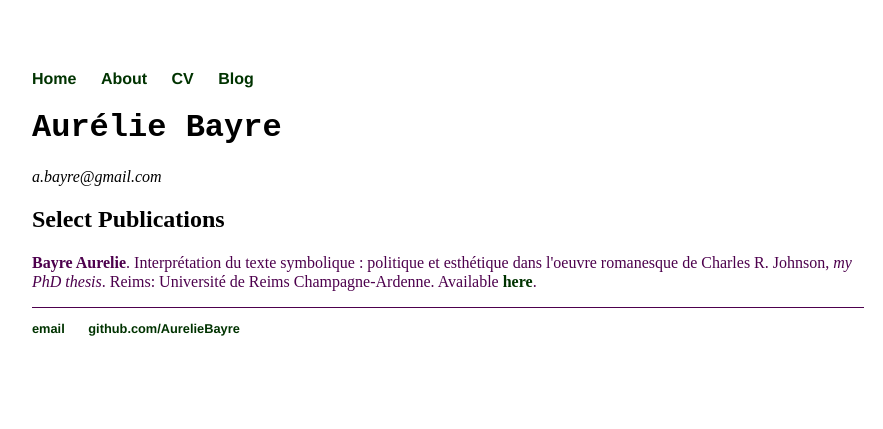
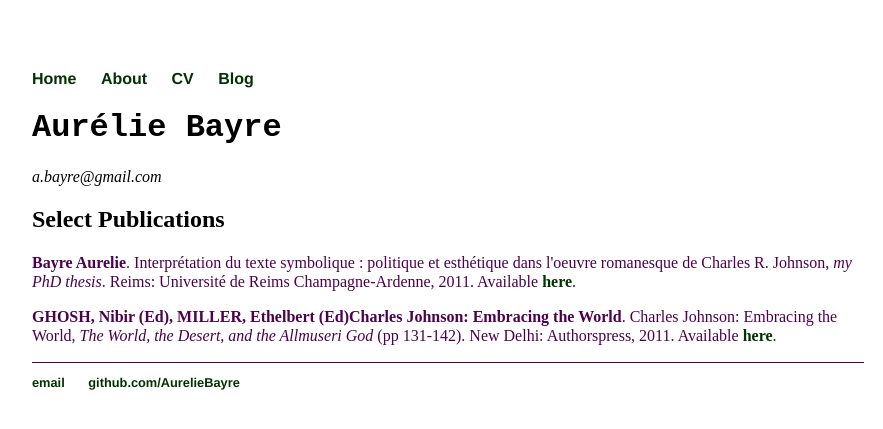
Before and after one commit to AurelieBayre/aurelieBayre.github.io, a Jekyll site: the page built from cv/index.html, in a window 1280 px wide. Shown: the top 429 px of the page, without its empty margins (192-1075 px from the left). Built offline with Jekyll 4.4.1, drawn with Linux system fonts in a browser that asks for light colours.

Commit message:
Update index.html

```diff
--- a/cv/index.html
+++ b/cv/index.html
@@ -21,7 +21,8 @@ title: Aurelie Bayre, Geek Padawan and Web Developer
 
 	<h2>Select Publications</h2>
 
-					<p><strong>Bayre Aurelie</strong>. Interprétation du texte symbolique : politique et esthétique dans l'oeuvre romanesque de Charles R. Johnson, <em>my PhD thesis</em>. Reims: Université de Reims Champagne-Ardenne. Available <a href="http://www.theses.fr/2011REIML008">here</a>.
+	<p><strong>Bayre Aurelie</strong>. Interprétation du texte symbolique : politique et esthétique dans l'oeuvre romanesque de Charles R. Johnson, <em>my PhD thesis</em>. Reims: Université de Reims Champagne-Ardenne, 2011. Available <a href="http://www.theses.fr/2011REIML008">here</a>.
+	<p><strong>GHOSH, Nibir (Ed), MILLER, Ethelbert (Ed)Charles Johnson: Embracing the World</strong>. Charles Johnson: Embracing the World, <em>The World, the Desert, and the Allmuseri God</em> (pp 131-142). New Delhi: Authorspress, 2011. Available <a href="http://re-markings.com/drghosh/charles-johnson-embracing-the-world-4/">here</a>.
 
 
 </div>
```
Lines whose indentation alone changed are shown as unchanged.
